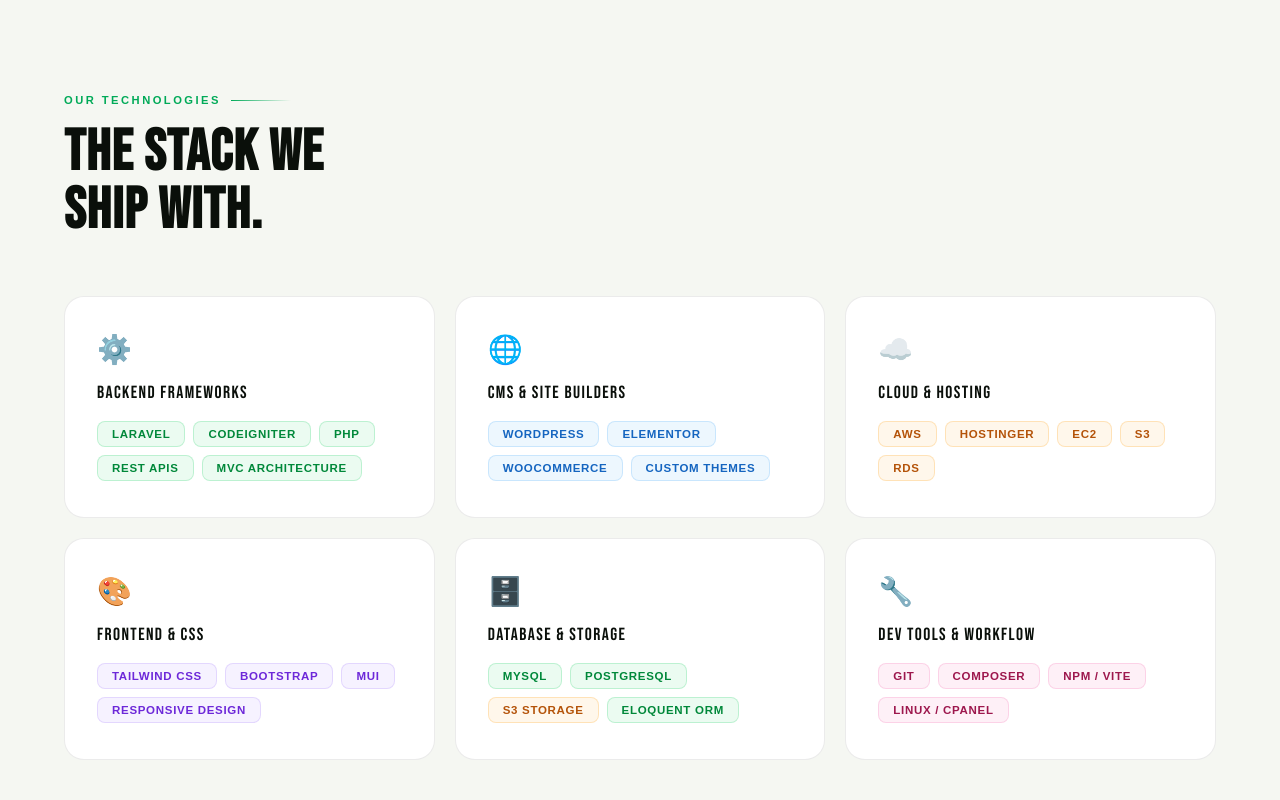
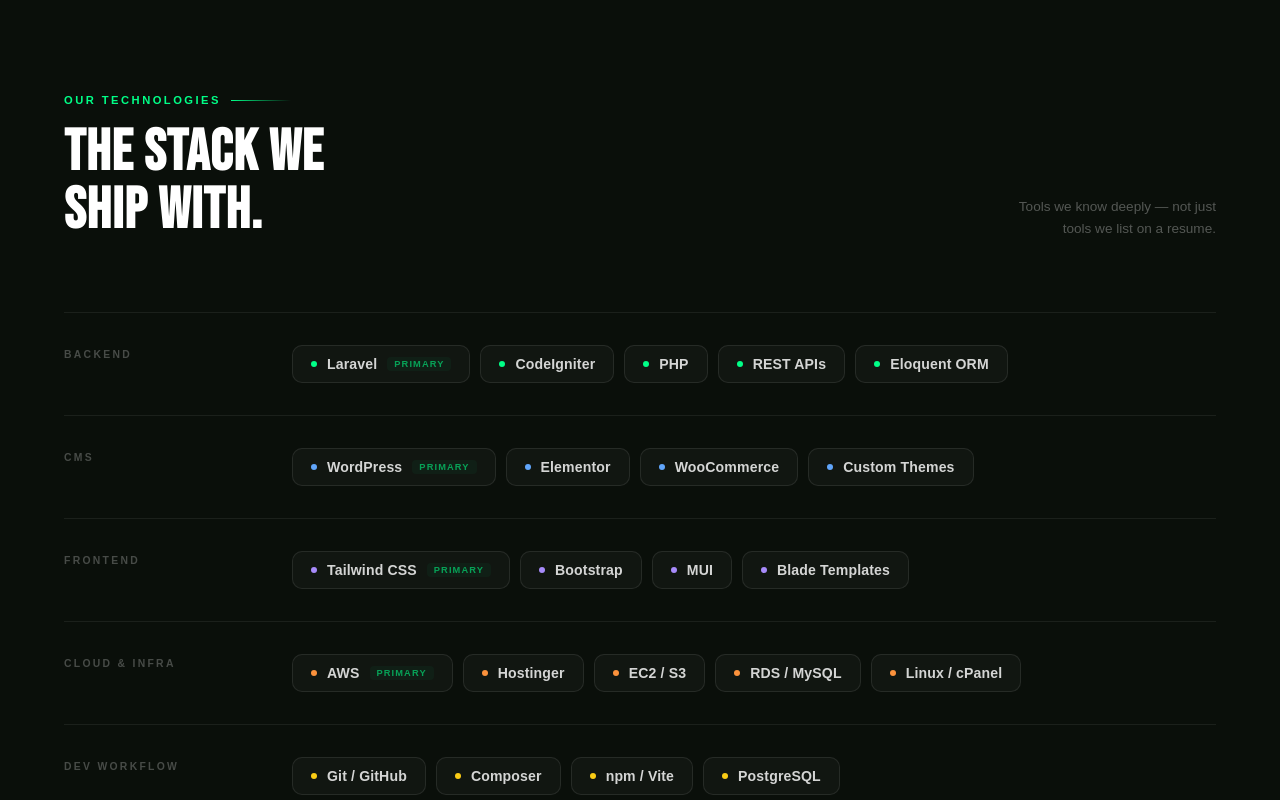
Before and after one commit to kbanta/thumbstack, a plain HTML site: page index.html in a window 1280 px wide. Shown: the part 1700-2500 px from the top of the page. Drawn offline with Linux system fonts and the light colour scheme; a web font is replaced by a local one.

Commit message:
Update index.html

```diff
--- a/index.html
+++ b/index.html
@@ -294,57 +294,77 @@
 
 /* TECH STACK SECTION */
 #techstack {
-  background: var(--offwhite);
+  background: var(--ink);
   padding: 100px 64px;
 }
-.tech-intro { margin-bottom: 56px; }
-.tech-categories {
+#techstack .section-tag { color: var(--g1); }
+#techstack .section-tag::after { background: linear-gradient(90deg, var(--g1), transparent); }
+#techstack .section-h2 { color: var(--white); }
+.tech-header {
+  display: flex; justify-content: space-between; align-items: flex-end;
+  margin-bottom: 72px;
+}
+.tech-header-right {
+  font-size: 0.85rem; color: rgba(255,255,255,0.3);
+  max-width: 220px; line-height: 1.6; text-align: right;
+}
+.tech-rows { display: flex; flex-direction: column; }
+.tech-row {
   display: grid;
-  grid-template-columns: repeat(3, 1fr);
-  gap: 20px;
+  grid-template-columns: 180px 1fr;
+  align-items: start;
+  padding: 32px 0;
+  border-top: 1px solid rgba(255,255,255,0.07);
+  gap: 48px;
+  transition: background 0.2s;
 }
-.tech-cat {
-  background: var(--white);
-  border-radius: 20px;
-  padding: 36px 32px;
-  border: 1.5px solid var(--border);
-  transition: border-color 0.25s, transform 0.25s, box-shadow 0.25s;
+.tech-row:last-child { border-bottom: 1px solid rgba(255,255,255,0.07); }
+.tech-row-label {
+  font-size: 0.65rem; font-weight: 700;
+  letter-spacing: 0.22em; text-transform: uppercase;
+  color: rgba(255,255,255,0.25);
+  padding-top: 4px;
 }
-.tech-cat:hover {
-  border-color: rgba(0,255,135,0.4);
-  transform: translateY(-4px);
-  box-shadow: 0 16px 40px rgba(0,0,0,0.08);
+.tech-row-items {
+  display: flex; flex-wrap: wrap; gap: 10px; align-items: center;
 }
-.tech-cat-icon {
-  font-size: 28px; margin-bottom: 16px; display: block;
+.tech-item {
+  display: flex; align-items: center; gap: 10px;
+  padding: 10px 18px;
+  border: 1px solid rgba(255,255,255,0.09);
+  border-radius: 10px;
+  background: rgba(255,255,255,0.03);
+  transition: border-color 0.2s, background 0.2s, transform 0.2s;
+  cursor: default;
 }
-.tech-cat-title {
-  font-family: 'Bebas Neue', sans-serif;
-  font-size: 1.1rem; letter-spacing: 0.08em;
-  color: var(--ink); margin-bottom: 18px;
+.tech-item:hover {
+  border-color: rgba(0,255,135,0.35);
+  background: rgba(0,255,135,0.04);
+  transform: translateY(-2px);
 }
-.tech-badges { display: flex; flex-wrap: wrap; gap: 8px; }
-.tech-badge {
-  font-size: 0.72rem; font-weight: 700;
-  letter-spacing: 0.06em; text-transform: uppercase;
-  padding: 6px 14px; border-radius: 8px;
-  transition: all 0.2s;
+.tech-item-dot {
+  width: 6px; height: 6px; border-radius: 50%;
+  flex-shrink: 0;
 }
-/* backend */
-.tb-backend { background: rgba(0,200,80,0.08); color: #00883A; border: 1.5px solid rgba(0,200,80,0.2); }
-.tb-backend:hover { background: rgba(0,200,80,0.16); }
-/* cms */
-.tb-cms { background: rgba(33,150,243,0.08); color: #1565C0; border: 1.5px solid rgba(33,150,243,0.18); }
-.tb-cms:hover { background: rgba(33,150,243,0.16); }
-/* cloud */
-.tb-cloud { background: rgba(255,153,0,0.08); color: #B45309; border: 1.5px solid rgba(255,153,0,0.22); }
-.tb-cloud:hover { background: rgba(255,153,0,0.16); }
-/* frontend */
-.tb-frontend { background: rgba(139,92,246,0.08); color: #6D28D9; border: 1.5px solid rgba(139,92,246,0.18); }
-.tb-frontend:hover { background: rgba(139,92,246,0.16); }
-/* design */
-.tb-design { background: rgba(236,72,153,0.08); color: #9D174D; border: 1.5px solid rgba(236,72,153,0.18); }
-.tb-design:hover { background: rgba(236,72,153,0.16); }
+.td-green  { background: #00FF87; }
+.td-blue   { background: #60A5FA; }
+.td-orange { background: #FB923C; }
+.td-purple { background: #A78BFA; }
+.td-yellow { background: #FACC15; }
+.tech-item-name {
+  font-family: 'Cabinet Grotesk', sans-serif;
+  font-size: 0.88rem; font-weight: 700;
+  color: rgba(255,255,255,0.82);
+  letter-spacing: 0.01em; white-space: nowrap;
+}
+.tech-item-tag {
+  font-size: 0.58rem; font-weight: 700;
+  letter-spacing: 0.12em; text-transform: uppercase;
+  color: var(--g1); opacity: 0.6;
+  background: rgba(0,255,135,0.07);
+  padding: 2px 7px; border-radius: 4px;
+  white-space: nowrap;
+}
 
 /* SERVICES */
 #services { background: var(--ink); padding: 120px 64px; }
@@ -550,7 +570,9 @@
   .svc-grid{grid-template-columns:1fr 1fr}
 
   /* tech */
-  .tech-categories{grid-template-columns:1fr 1fr; gap:16px}
+  .tech-row{grid-template-columns:120px 1fr; gap:24px; padding:24px 0}
+  .tech-header{flex-direction:column; align-items:flex-start; gap:12px}
+  .tech-header-right{text-align:left}
 
   /* projects */
   .pcard-lg,.pcard-sm{grid-column:span 12}
@@ -599,7 +621,8 @@
   .svc-item{padding:32px 24px}
 
   /* tech grid → single col */
-  .tech-categories{grid-template-columns:1fr}
+  .tech-row{grid-template-columns:1fr; gap:14px; padding:20px 0}
+  .tech-row-label{padding-top:0}
   .tech-cat{padding:24px 20px}
 
   /* projects */
@@ -828,77 +851,135 @@
 
 <!-- TECH STACK -->
 <section id="techstack">
-  <div class="tech-intro reveal">
-    <div class="section-tag">Our Technologies</div>
-    <h2 class="section-h2">The stack we<br>ship with.</h2>
+  <div class="tech-header reveal">
+    <div>
+      <div class="section-tag">Our Technologies</div>
+      <h2 class="section-h2">The stack we<br>ship with.</h2>
+    </div>
+    <div class="tech-header-right">Tools we know deeply — not just tools we list on a resume.</div>
   </div>
-  <div class="tech-categories">
 
-    <div class="tech-cat reveal d1">
-      <span class="tech-cat-icon">⚙️</span>
-      <div class="tech-cat-title">Backend Frameworks</div>
-      <div class="tech-badges">
-        <span class="tech-badge tb-backend">Laravel</span>
-        <span class="tech-badge tb-backend">CodeIgniter</span>
-        <span class="tech-badge tb-backend">PHP</span>
-        <span class="tech-badge tb-backend">REST APIs</span>
-        <span class="tech-badge tb-backend">MVC Architecture</span>
+  <div class="tech-rows">
+
+    <div class="tech-row reveal">
+      <div class="tech-row-label">Backend</div>
+      <div class="tech-row-items">
+        <div class="tech-item">
+          <div class="tech-item-dot td-green"></div>
+          <span class="tech-item-name">Laravel</span>
+          <span class="tech-item-tag">Primary</span>
+        </div>
+        <div class="tech-item">
+          <div class="tech-item-dot td-green"></div>
+          <span class="tech-item-name">CodeIgniter</span>
+        </div>
+        <div class="tech-item">
+          <div class="tech-item-dot td-green"></div>
+          <span class="tech-item-name">PHP</span>
+        </div>
+        <div class="tech-item">
+          <div class="tech-item-dot td-green"></div>
+          <span class="tech-item-name">REST APIs</span>
+        </div>
+        <div class="tech-item">
+          <div class="tech-item-dot td-green"></div>
+          <span class="tech-item-name">Eloquent ORM</span>
+        </div>
       </div>
     </div>
 
-    <div class="tech-cat reveal d2">
-      <span class="tech-cat-icon">🌐</span>
-      <div class="tech-cat-title">CMS & Site Builders</div>
-      <div class="tech-badges">
-        <span class="tech-badge tb-cms">WordPress</span>
-        <span class="tech-badge tb-cms">Elementor</span>
-        <span class="tech-badge tb-cms">WooCommerce</span>
-        <span class="tech-badge tb-cms">Custom Themes</span>
+    <div class="tech-row reveal d1">
+      <div class="tech-row-label">CMS</div>
+      <div class="tech-row-items">
+        <div class="tech-item">
+          <div class="tech-item-dot td-blue"></div>
+          <span class="tech-item-name">WordPress</span>
+          <span class="tech-item-tag">Primary</span>
+        </div>
+        <div class="tech-item">
+          <div class="tech-item-dot td-blue"></div>
+          <span class="tech-item-name">Elementor</span>
+        </div>
+        <div class="tech-item">
+          <div class="tech-item-dot td-blue"></div>
+          <span class="tech-item-name">WooCommerce</span>
+        </div>
+        <div class="tech-item">
+          <div class="tech-item-dot td-blue"></div>
+          <span class="tech-item-name">Custom Themes</span>
+        </div>
       </div>
     </div>
 
-    <div class="tech-cat reveal d3">
-      <span class="tech-cat-icon">☁️</span>
-      <div class="tech-cat-title">Cloud & Hosting</div>
-      <div class="tech-badges">
-        <span class="tech-badge tb-cloud">AWS</span>
-        <span class="tech-badge tb-cloud">Hostinger</span>
-        <span class="tech-badge tb-cloud">EC2</span>
-        <span class="tech-badge tb-cloud">S3</span>
-        <span class="tech-badge tb-cloud">RDS</span>
+    <div class="tech-row reveal d2">
+      <div class="tech-row-label">Frontend</div>
+      <div class="tech-row-items">
+        <div class="tech-item">
+          <div class="tech-item-dot td-purple"></div>
+          <span class="tech-item-name">Tailwind CSS</span>
+          <span class="tech-item-tag">Primary</span>
+        </div>
+        <div class="tech-item">
+          <div class="tech-item-dot td-purple"></div>
+          <span class="tech-item-name">Bootstrap</span>
+        </div>
+        <div class="tech-item">
+          <div class="tech-item-dot td-purple"></div>
+          <span class="tech-item-name">MUI</span>
+        </div>
+        <div class="tech-item">
+          <div class="tech-item-dot td-purple"></div>
+          <span class="tech-item-name">Blade Templates</span>
+        </div>
       </div>
     </div>
 
-    <div class="tech-cat reveal d1">
-      <span class="tech-cat-icon">🎨</span>
-      <div class="tech-cat-title">Frontend & CSS</div>
-      <div class="tech-badges">
-        <span class="tech-badge tb-frontend">Tailwind CSS</span>
-        <span class="tech-badge tb-frontend">Bootstrap</span>
-        <span class="tech-badge tb-frontend">MUI</span>
-        <span class="tech-badge tb-frontend">Responsive Design</span>
+    <div class="tech-row reveal d3">
+      <div class="tech-row-label">Cloud & Infra</div>
+      <div class="tech-row-items">
+        <div class="tech-item">
+          <div class="tech-item-dot td-orange"></div>
+          <span class="tech-item-name">AWS</span>
+          <span class="tech-item-tag">Primary</span>
+        </div>
+        <div class="tech-item">
+          <div class="tech-item-dot td-orange"></div>
+          <span class="tech-item-name">Hostinger</span>
+        </div>
+        <div class="tech-item">
+          <div class="tech-item-dot td-orange"></div>
+          <span class="tech-item-name">EC2 / S3</span>
+        </div>
+        <div class="tech-item">
+          <div class="tech-item-dot td-orange"></div>
+          <span class="tech-item-name">RDS / MySQL</span>
+        </div>
+        <div class="tech-item">
+          <div class="tech-item-dot td-orange"></div>
+          <span class="tech-item-name">Linux / cPanel</span>
+        </div>
       </div>
     </div>
 
-    <div class="tech-cat reveal d2">
-      <span class="tech-cat-icon">🗄️</span>
-      <div class="tech-cat-title">Database & Storage</div>
-      <div class="tech-badges">
-        <span class="tech-badge tb-backend">MySQL</span>
-        <span class="tech-badge tb-backend">PostgreSQL</span>
-        <span class="tech-badge tb-cloud">S3 Storage</span>
-        <span class="tech-badge tb-backend">Eloquent ORM</span>
-      </div>
-    </div>
-
-    <div class="tech-cat reveal d3">
-      <span class="tech-cat-icon">🔧</span>
-      <div class="tech-cat-title">Dev Tools & Workflow</div>
-      <div class="tech-badges">
-        <span class="tech-badge tb-design">Git</span>
-        <span class="tech-badge tb-design">Composer</span>
-        <span class="tech-badge tb-design">npm / Vite</span>
-        <span class="tech-badge tb-design">Linux / cPanel</span>
+    <div class="tech-row reveal d4">
+      <div class="tech-row-label">Dev Workflow</div>
+      <div class="tech-row-items">
+        <div class="tech-item">
+          <div class="tech-item-dot td-yellow"></div>
+          <span class="tech-item-name">Git / GitHub</span>
+        </div>
+        <div class="tech-item">
+          <div class="tech-item-dot td-yellow"></div>
+          <span class="tech-item-name">Composer</span>
+        </div>
+        <div class="tech-item">
+          <div class="tech-item-dot td-yellow"></div>
+          <span class="tech-item-name">npm / Vite</span>
+        </div>
+        <div class="tech-item">
+          <div class="tech-item-dot td-yellow"></div>
+          <span class="tech-item-name">PostgreSQL</span>
+        </div>
       </div>
     </div>
 
```
